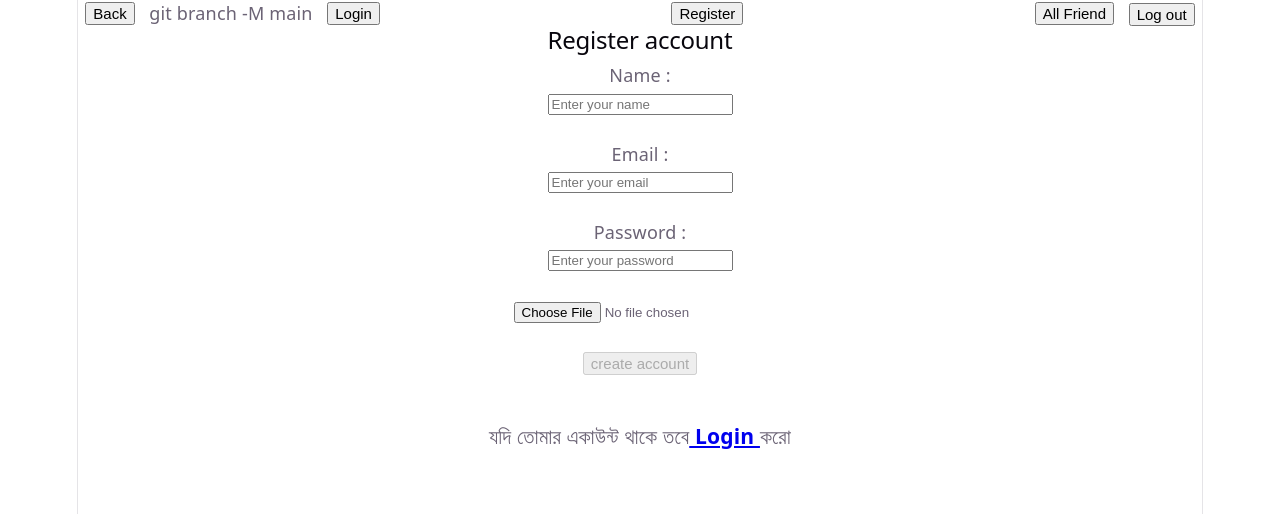
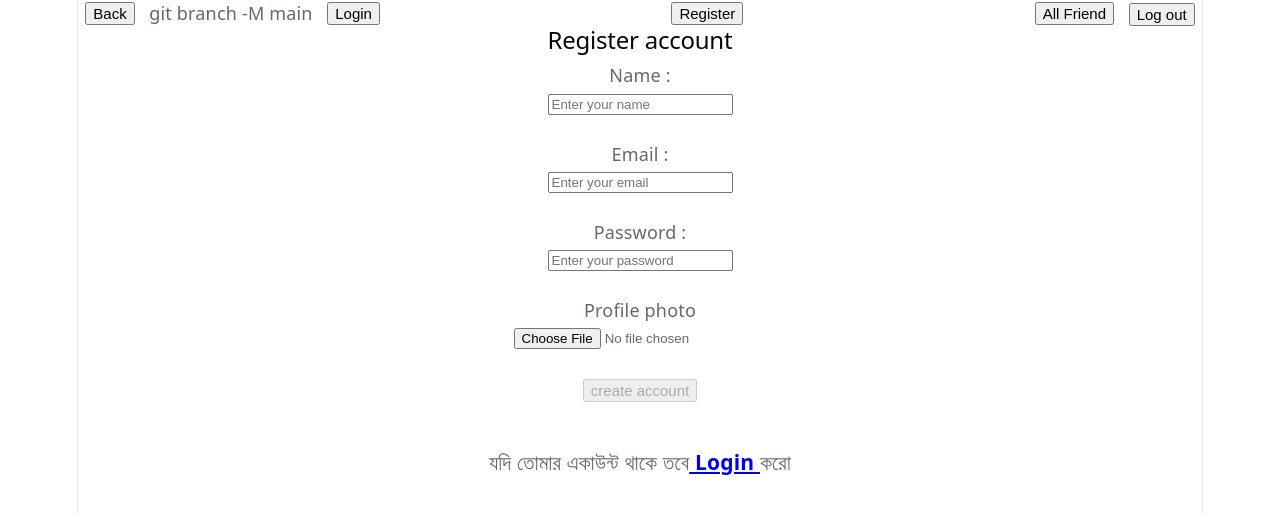
Before and after one commit to mdsifat476196-maker/frontend, a React app: page /register in a window 1280 px wide. Shown: the top 514 px of the page. Built offline with nearby package versions, Linux system fonts and the light colour scheme; the HTML template or start-up script is replaced by a standard one.

Commit message:
Update Register.jsx

```diff
--- a/src/Register.jsx
+++ b/src/Register.jsx
@@ -96,6 +96,7 @@ function Register() {
                 <p>Password : </p>
                 <input type="password" name="password" id="password" placeholder="Enter your password" value={password} onChange={(e) => setPassword(e.target.value)} required /><br /><br />
 
+                <p>Profile photo</p>
                 <input type="file" accept="image/*" onChange={(e) =>
                     uploadImage(e.target.files[0])
                 }
```
